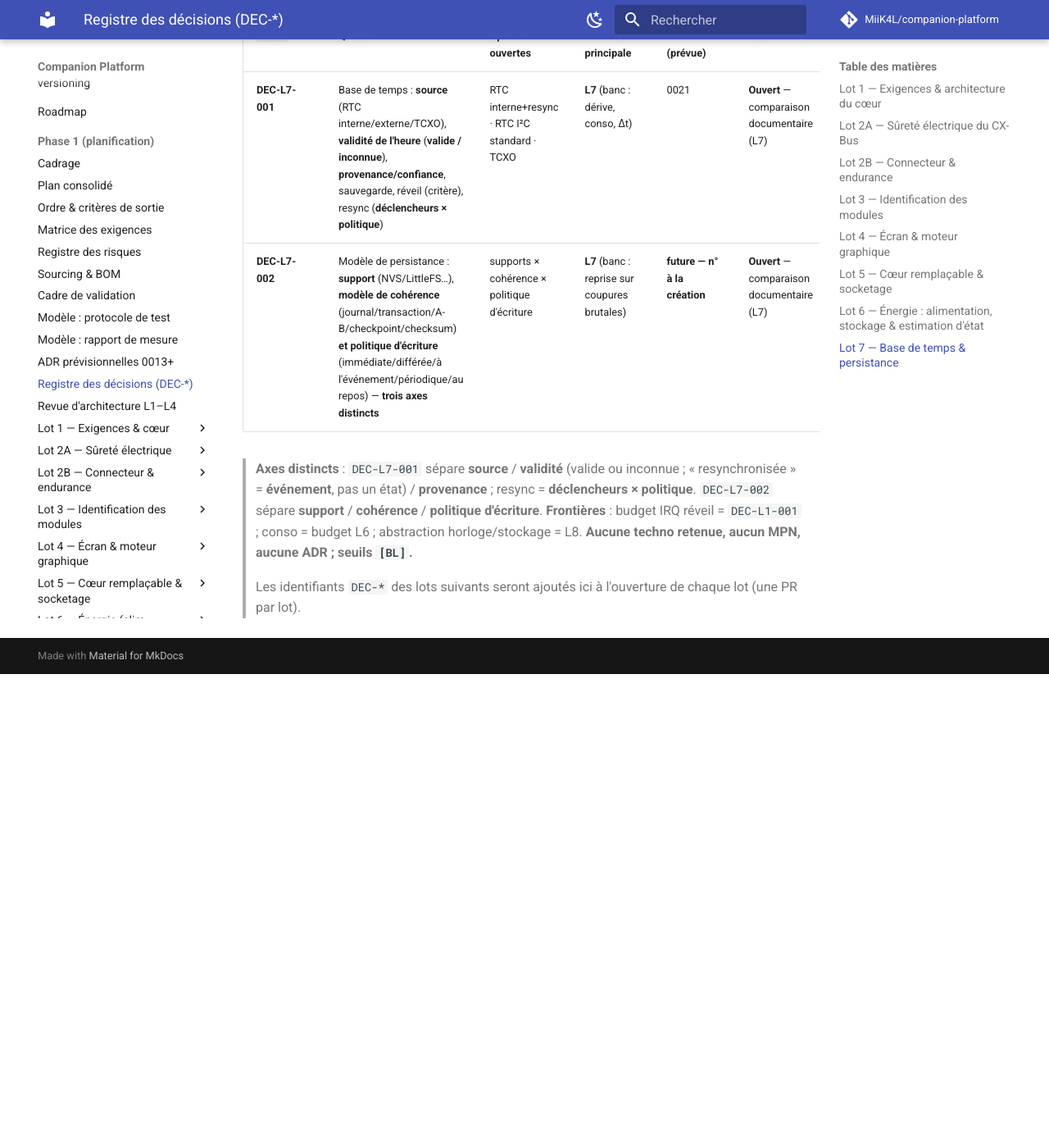
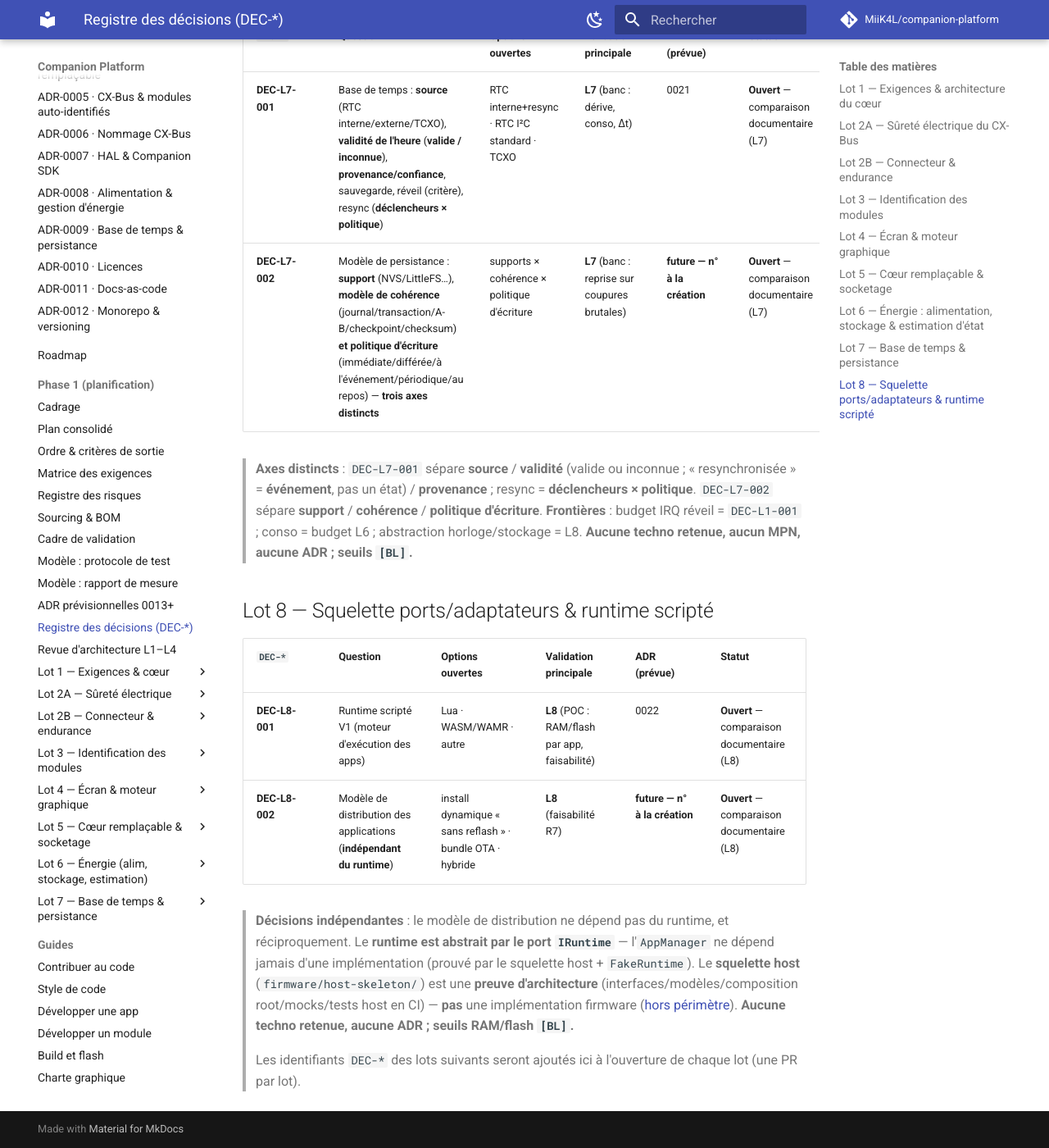
Before and after one commit to MiiK4L/companion-platform, an MkDocs documentation site: the page built from docs/phase-1/decisions-register.md, in a window 1280 px wide and 1400 px high, scrolled down 4992 px. Shown: the whole window at 82% size. Built offline with MkDocs 1.6.1 and Material for MkDocs 9.7.7, drawn with Linux system fonts in a browser that asks for light colours; comment, search, counter and statistics services are not loaded; before the commit the page ends 5814 px from its top, so only the background shows below that.

Commit message:
docs(phase-1): ouvre DEC-L8-001 et DEC-L8-002
Ouvre deux décisions indépendantes : DEC-L8-001 runtime scripté V1
(Lua/WASM-WAMR → ADR-0022) et DEC-L8-002 modèle de distribution des
applications (install dynamique vs bundle OTA → ADR future non
réservée). Le modèle de distribution ne dépend pas du runtime, et
réciproquement ; le runtime est abstrait par le port IRuntime. Met à
jour le plan des ADR.

```diff
--- a/docs/phase-1/decisions-register.md
+++ b/docs/phase-1/decisions-register.md
@@ -110,5 +110,20 @@
 > `DEC-L1-001` ; conso = budget L6 ; abstraction horloge/stockage = L8. **Aucune
 > techno retenue, aucun MPN, aucune ADR ; seuils `[BL]`.**
 
+## Lot 8 — Squelette ports/adaptateurs & runtime scripté
+
+| `DEC-*` | Question | Options ouvertes | Validation principale | ADR (prévue) | Statut |
+|---------|----------|------------------|-----------------------|--------------|--------|
+| **DEC-L8-001** | Runtime scripté V1 (moteur d'exécution des apps) | Lua · WASM/WAMR · autre | **L8** (POC : RAM/flash par app, faisabilité) | 0022 | **Ouvert** — comparaison documentaire (L8) |
+| **DEC-L8-002** | Modèle de distribution des applications (**indépendant du runtime**) | install dynamique « sans reflash » · bundle OTA · hybride | **L8** (faisabilité R7) | **future — n° à la création** | **Ouvert** — comparaison documentaire (L8) |
+
+> **Décisions indépendantes** : le modèle de distribution ne dépend pas du runtime,
+> et réciproquement. Le **runtime est abstrait par le port `IRuntime`** — l'`AppManager`
+> ne dépend jamais d'une implémentation (prouvé par le squelette host + `FakeRuntime`).
+> Le **squelette host** (`firmware/host-skeleton/`) est une **preuve d'architecture**
+> (interfaces/modèles/composition root/mocks/tests host en CI) — **pas** une
+> implémentation firmware ([hors périmètre](lot-8/out-of-scope.md)). **Aucune techno
+> retenue, aucune ADR ; seuils RAM/flash `[BL]`.**
+
 > Les identifiants `DEC-*` des lots suivants seront ajoutés ici à l'ouverture de
 > chaque lot (une PR par lot).
```
Also changed, not shown: docs/phase-1/adr-plan.md (+2 -1 lines).
